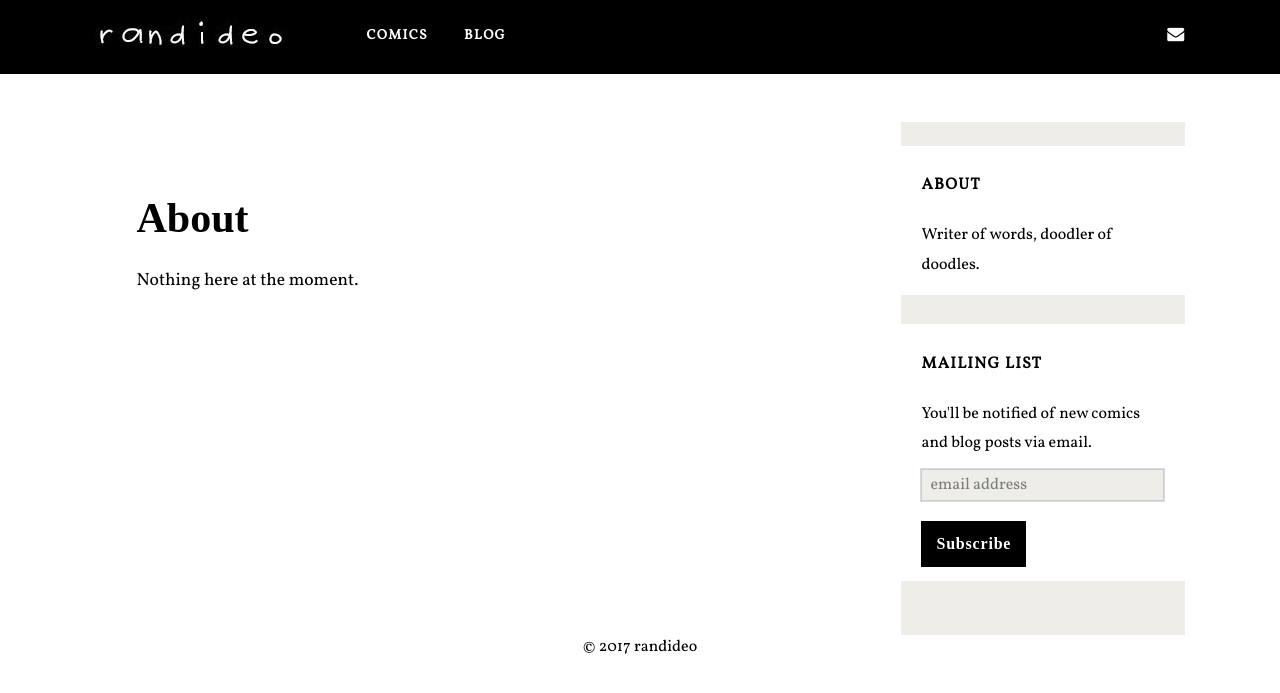
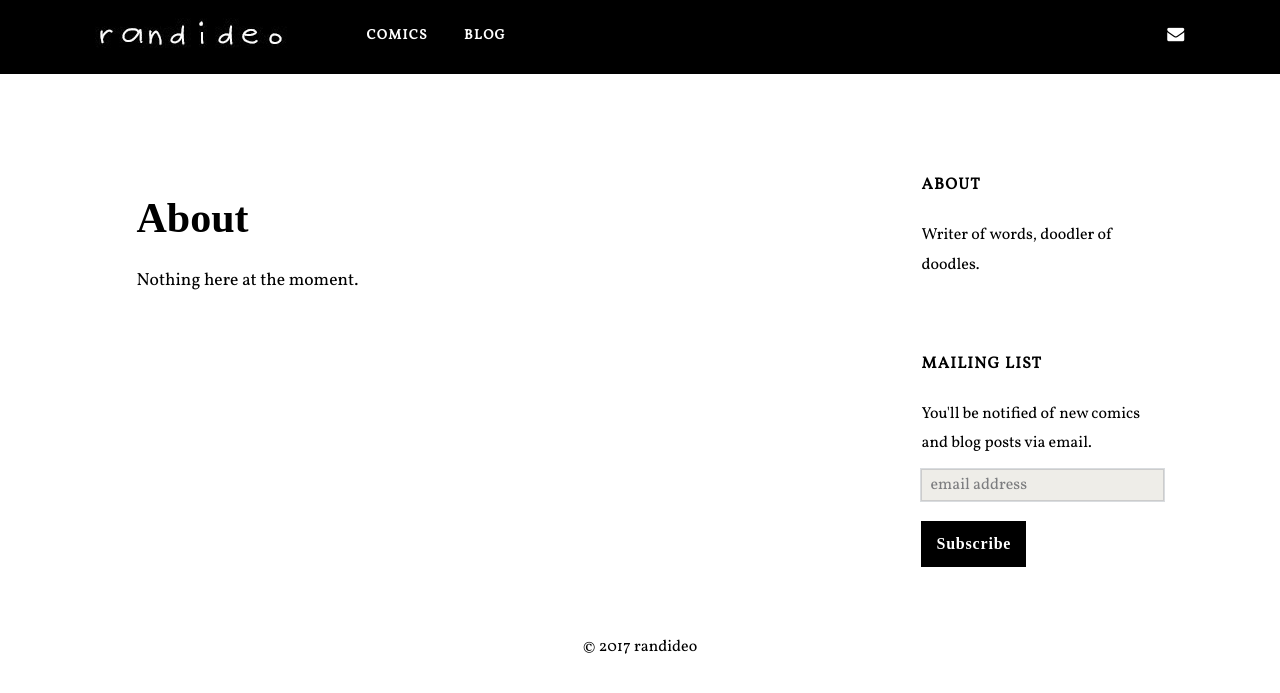
Before and after one commit to randideo/randideo.github.io, a Jekyll site: the page built from about.md, in a window 1280 px wide. Shown: the top 693 px of the page. Built offline with Jekyll 4.4.1, drawn with Linux system fonts in a browser that asks for light colours; nearby versions of some CDN libraries; some web fonts are replaced; comment, search, counter and statistics services are not loaded.

Commit message:
Update style.css

```diff
--- a/css/style.css
+++ b/css/style.css
@@ -718,7 +718,6 @@ padding: 3em 5.5% 2.25em;
 @media all and (min-width:75em) {}
 .sidebar-primary-container {
 position: relative;
-background: #eeede8;
 -webkit-transition: all .3s ease;
 transition: all .3s ease;
 }
```
